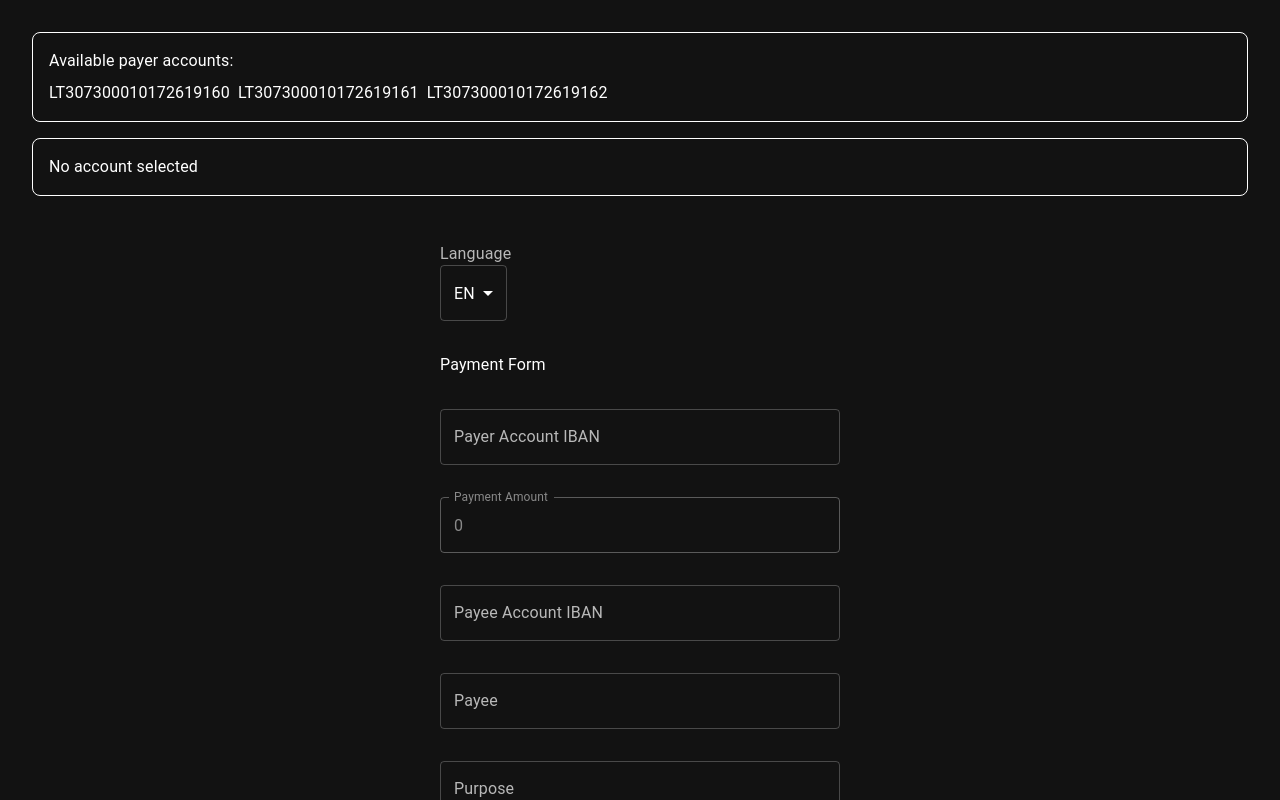
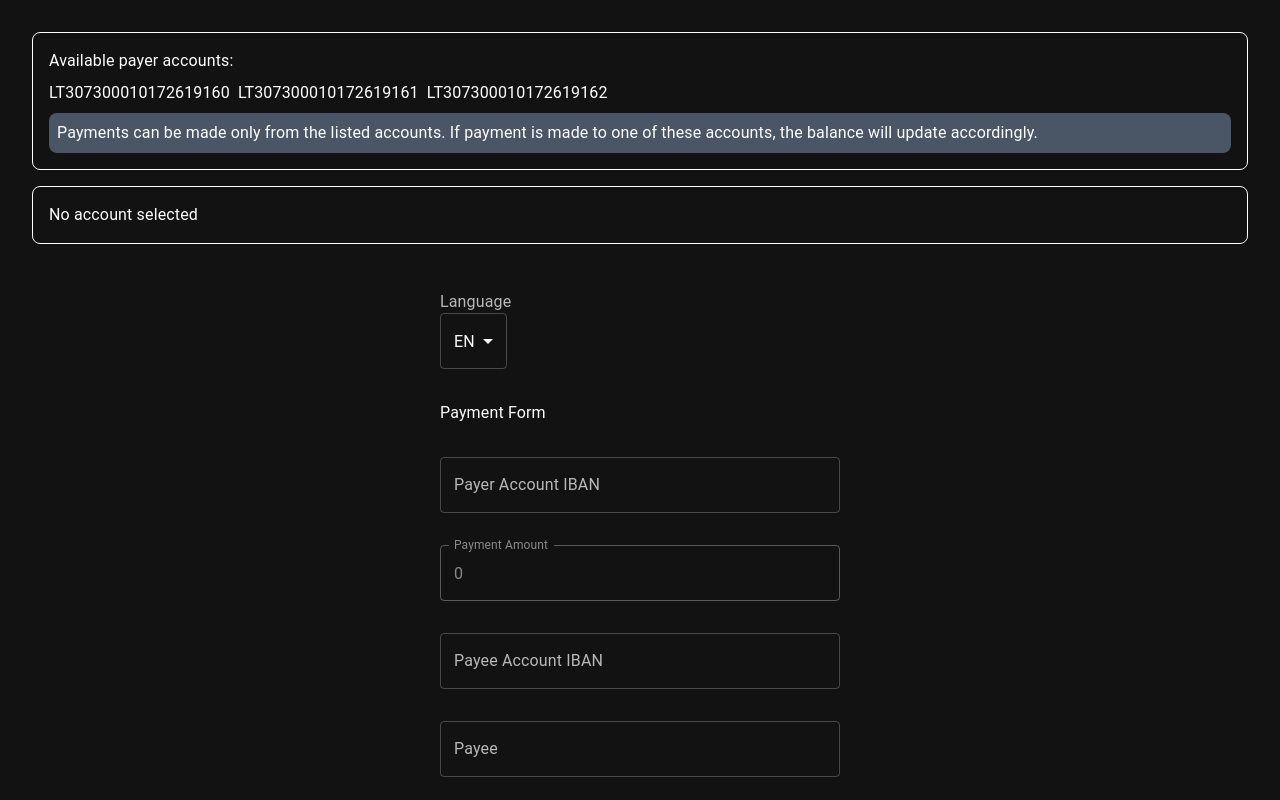
Before and after one commit to IgnasKav/baltic-amadeus-task, a React (Vite) app: page / in a window 1280 px wide. Shown: the top 800 px of the page. Built offline with nearby package versions, Linux system fonts and the light colour scheme.

Commit message:
add helper text, currency formatting

```diff
--- a/src/components/account-helper.tsx
+++ b/src/components/account-helper.tsx
@@ -12,6 +12,10 @@ export const AccountHelper = () => {
           </div>
         ))}
       </div>
+      <div className="mt-2 bg-gray-600 rounded-lg p-2">
+        Payments can be made only from the listed accounts. If payment is made
+        to one of these accounts, the balance will update accordingly.
+      </div>
     </div>
   );
 };
--- a/src/components/current-account-info.tsx
+++ b/src/components/current-account-info.tsx
@@ -2,7 +2,17 @@ import { useAccount } from "@/contexts/account-context";
 import { cn } from "@/lib/util";
 
 export const CurrentAccountInfo = () => {
-  const { currentAccount } = useAccount();
+  const { currentAccount, locale } = useAccount();
+
+  const formatBalance = (balance: number) => {
+    const isLithuanian = locale === "lt";
+
+    return balance.toLocaleString(isLithuanian ? "lt-LT" : "en-US", {
+      minimumFractionDigits: 2,
+      maximumFractionDigits: 2,
+    });
+  };
+
   return (
     <div className="p-4 border rounded-lg mt-4">
       {currentAccount ? (
@@ -17,7 +27,7 @@ export const CurrentAccountInfo = () => {
                 { "text-green-600": currentAccount.balance >= 0 }
               )}
             >
-              {currentAccount.balance}
+              {formatBalance(currentAccount.balance)} EUR
             </div>
           </div>
         </div>
```
